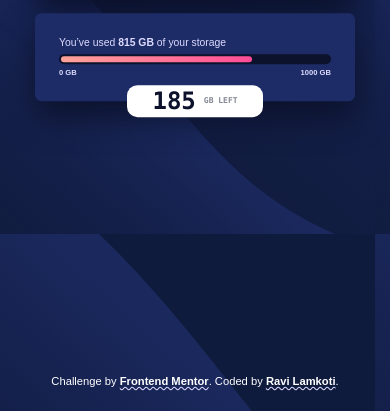
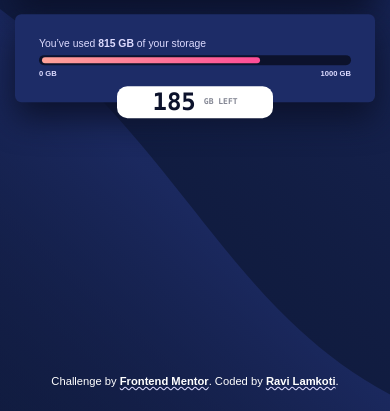
Before and after one commit to RavenColEvol/fylo, a plain HTML site: page index.html in a window 390 px wide. Shown: the part 433-844 px from the top of the page. Drawn offline with Linux system fonts and the light colour scheme; a web font is replaced by a local one.

Commit message:
mobile fix

```diff
--- a/styles.css
+++ b/styles.css
@@ -23,6 +23,7 @@ body {
     font-family: 'Raleway', sans-serif;
     background: var(--darkest-blue);
     color: var(--white);
+    font-size: 1.8rem;
     font-weight: 400;
     height: 100%;
     overflow-x: hidden;
@@ -208,6 +209,7 @@ a {
     .curve {
         height: 100%;
         background: url('./images/bg-mobile.svg');
+        background-size: cover;
     }
 
     .content {
@@ -222,7 +224,7 @@ a {
     }
 
     .card {
-        width: 40rem;
+        width: 45rem;
     }
 
     .usage {
```
